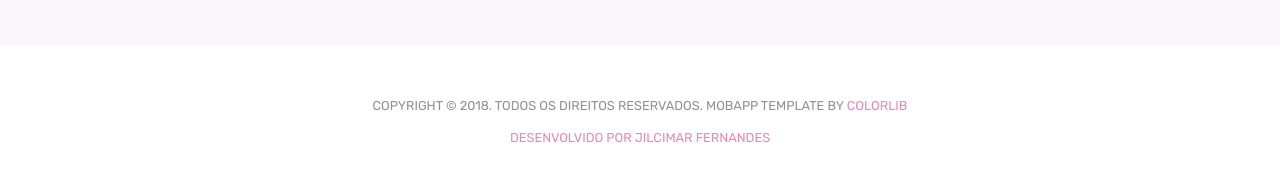
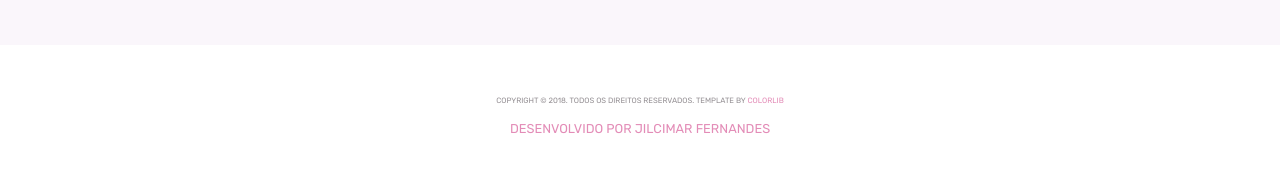
Before and after one commit to jilcimar/projeto-3d, a plain HTML site: page index.html in a window 1280 px wide. Shown: the part 6416-6597 px from the top of the page. Drawn offline with Linux system fonts and the light colour scheme.

Commit message:
Alteração dos direitos autorais

```diff
--- a/index.html
+++ b/index.html
@@ -383,13 +383,13 @@
             </div>
 
         </div>
-
     </div>
     <!-- // end .section -->
     <footer class="my-5 text-center">
         <!-- Copyright removal is not prohibited! -->
-        <p class="mb-2"><small>COPYRIGHT © 2018. TODOS OS DIREITOS RESERVADOS. MOBAPP TEMPLATE BY <a href="https://colorlib.com">COLORLIB</a></small></p>
-
+        <p class="mb-2" style="
+        font-size: 60%;
+    "><small>COPYRIGHT © 2018. TODOS OS DIREITOS RESERVADOS. TEMPLATE BY <a href="https://colorlib.com">COLORLIB</a></small></p>
         <small>
             <a href="http://jilcimar.github.io" class="m-2">DESENVOLVIDO POR JILCIMAR FERNANDES</a>
         </small>
```
